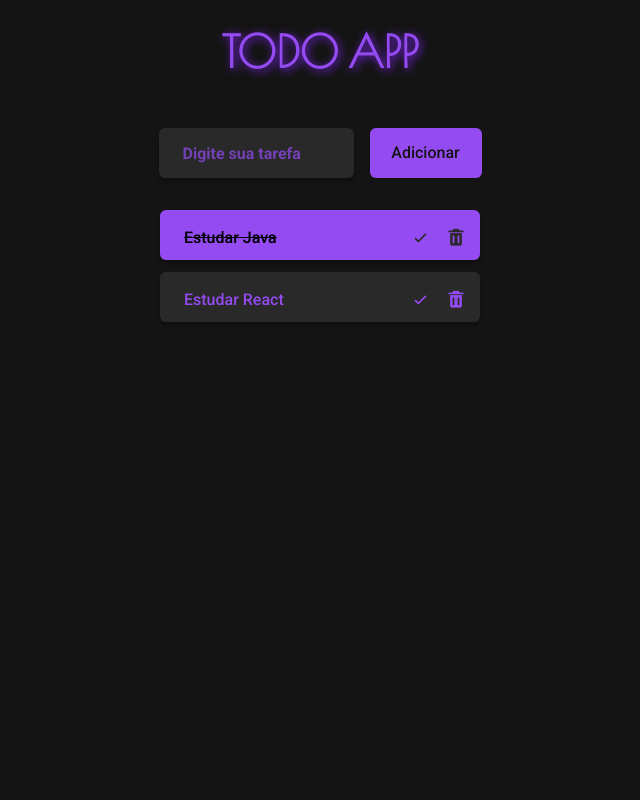
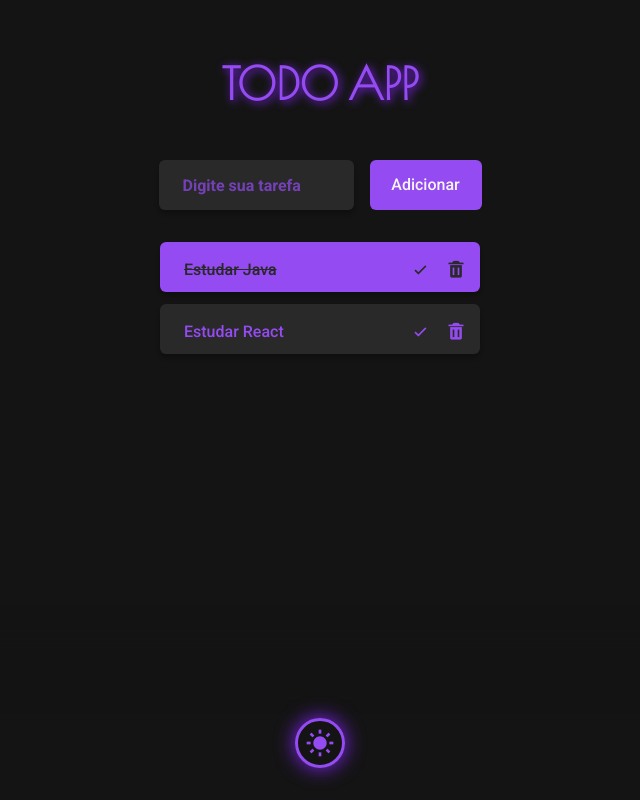
Before and after one commit to dev-jefferson-souza/Todo-App---React, a React (Vite) app: page / in a window 1280 px wide. Shown: the whole page, without its empty margins (320-960 px from the left). Built offline with nearby package versions, Linux system fonts and the light colour scheme.

Commit message:
Dark Mode
Implementando o Dark Mode no projeto.

```diff
--- a/src/App.jsx
+++ b/src/App.jsx
@@ -61,42 +61,44 @@ function App() {
     setListTasks([... newList])
   };
 
-  // const [theme, setTheme] = useState(false);
+  const [theme, setTheme] = useState(false);
 
-  // //Alterando o tema
-  // const toggleTheme = (theme) => {
-  //  if(theme === true){
-  //   setTheme(false);
-  //  } else{
-  //   setTheme(true);
-  //  }
-  // }
+  //Alterando o tema
+  const toggleTheme = (theme) => {
+   if(theme === true){
+    setTheme(false);
+   } else{
+    setTheme(true);
+   }
+   console.log(theme)
+  }
 
 
   return (
-    <Container>
+    <Container theme={theme}>
       <h1 className="title">TODO APP</h1>
       <Spacer />
 
       <Flex direction="row">
         <Input value={task}
+        theme={theme}
         placeholder="Digite sua tarefa"
         onChange={(e) => setTask(e.target.value)}/>
-        <Button onClick={addTask}>Adicionar</Button>
+        <Button theme={theme} onClick={addTask}>Adicionar</Button>
       </Flex>
       <Spacer margin="1rem"/>
 
       <ul>
         {listTasks.map((task) => (
           <>
-            <Item checked={task.checked} key={task.id}>
-              <p>{task.task}</p>
+            <Item theme={theme} checked={task.checked} key={task.id}>
+              <p theme={theme}>{task.task}</p>
               <Flex direction="row">
-                <button>
-                  <i onClick={() => toggleChecked(task.id, task.checked)} class='bx bx-check'></i>
+                <button theme={theme}>
+                  <i theme={theme} onClick={() => toggleChecked(task.id, task.checked)} class='bx bx-check'></i>
                 </button>
-                <button onClick={() => removeTask(task.id)}>
-                  <i class='bx bxs-trash'></i>
+                <button theme={theme} onClick={() => removeTask(task.id)}>
+                  <i theme={theme} class='bx bxs-trash'></i>
                 </button>
               </Flex>
             </Item>
@@ -104,6 +106,14 @@ function App() {
           </>
         ))}
       </ul>
+      <Spacer margin="1rem" padding="1.75rem"/>
+      <div id="sombra">
+        <button theme={theme} id="change-button">
+        <i onClick={() => toggleTheme(theme)} class='bx bxs-sun'></i>
+        <i onClick={() => toggleTheme(theme)} class='bx bxs-moon bx-flip-horizontal' ></i>
+        </button>
+      </div>
+
       <ToastContainer/>
 
     </Container>
--- a/src/styles/index.js
+++ b/src/styles/index.js
@@ -11,40 +11,91 @@ export const GlobalStyle = createGlobalStyle`
 
         --cor-sombra: rgba(0,0,0, 0.25);
 
+        //Variáveis de cores - DARK MODE
+        --cor-primaria-dark: rgb(149, 75, 242);
+        --cor-background-dark: hsl(0,0%,8.0%);
+        --cor-secundaria-dark: hsl(0,0%,16.0%);
+        --cor-complementar-1-dark: #e5e5e5;
+        --cor-complementar-2-dark: rgb(132, 35, 252);
+
         //Variáveis de cores - LIGTH MODE
-        /* --cor-primaria: #BB86FC;
+        --cor-primaria: #BB86FC;
         --cor-background: rgb(245,245,245);
         --cor-secundaria: #fff;
         --cor-complementar-1: #000000;
-        --cor-complementar-2: rgb(96, 57, 145) */
+        --cor-complementar-2: rgb(96, 57, 145)
 
-        //Variáveis de cores - DARK MODE
-        --cor-primaria: rgb(149, 75, 242);
-        --cor-background: hsl(0,0%,8.0%);
-        --cor-secundaria: hsl(0,0%,16.0%);
-        --cor-complementar-1: #e5e5e5;
-        --cor-complementar-2: rgb(132, 35, 252);
 }
 `;
 
 export const Container = styled.div`
-    width: 100%;
+
     min-height: 100vh;
-    background-color: var(--cor-background) ;
+    background-color: ${(props) => props.theme == true ? "var(--cor-background)" : "var(--cor-background-dark)"};
     box-shadow: 0px 4px 4px var(--cor-sombra);
     display: flex;
     flex-direction: column;
     align-items: center;
+    transition: 0.3s;
+    padding: 3rem 1.75rem;
 
-    padding: 1rem 1.75rem;
 
 
     .title{
         font-family: 'Poiret One', cursive;
         font-size: 2.75rem;
         line-height: 4.5rem;
-        color: var(--cor-primaria);
-        filter: drop-shadow(2px 2px 4px var(--cor-complementar-2));
+        color: ${(props) => props.theme == true ? "var(--cor-primaria)" : "var(--cor-primaria-dark)"};
+        filter: drop-shadow(2px 2px 4px ${(props) => props.theme == true ? "none" : "var(--cor-complementar-2-dark)"});
+    }
+
+    //Botão de mudança de tema
+    #change-button{
+        cursor: pointer;
+        height: 50px;
+        width: 50px;
+        border: 3px solid ${(props) => props.theme == true ? "var(--cor-primaria)" : "var(--cor-primaria-dark)"};
+        border-radius: 50%;
+
+        position: fixed;
+        bottom: 2rem;
+        left: 50%;
+        transform: translate(-50%, 0);
+
+        padding: 0.875rem;
+        display: flex;
+        align-items: center;
+        justify-content: center;
+        margin-top: 2rem;
+        z-index: 2;
+
+        font-size: 2rem;
+        transition: 0.3s;
+        background-color: transparent;
+        color: ${(props) => props.theme == true ? "var(--cor-primaria)" : "var(--cor-primaria-dark)"};
+        box-shadow: 0px 0px 20px ${(props) => props.theme == true ? "var(--cor-complementar-2)" : "var(--cor-complementar-2-dark)"};
+    }
+
+    //Icones dentro do botão
+    .bxs-sun{
+        display: ${(props) => props.theme == true ? "none" : "block"};
+    }
+    .bxs-moon{
+        display: ${(props) => props.theme == true ? "block" : "none"};
+    }
+
+    //Fade no fim da página
+    #sombra{
+        display: flex;
+        align-items: center;
+        justify-items: center;
+        position: fixed;
+        bottom: -1rem;
+        width: 100vw;
+        height: 75px;
+        transition: 0.3s;
+        background-color: ${(props) => props.theme == true ? "var(--cor-background)" : "var(--cor-background-dark)"};
+        box-shadow: -10px -40px 40px 36px ${(props) => props.theme == true ? "var(--cor-background)" : "var(--cor-background-dark)"};
     }
 `;
 
@@ -53,22 +104,23 @@ export const Input = styled.input`
     width: 195px;
     height: 50px;
 
-    background-color: var(--cor-secundaria);
+    background-color: ${(props) => props.theme == true ? "var(--cor-secundaria)" : "var(--cor-secundaria-dark)"};
     box-shadow: 0px 4px 4px var(--cor-sombra);
     border:  none;
     border-radius: 6px;
+    transition: 0.3s;
 
     //Interior Input
     font-weight: 700;
     font-size: 1rem;
     line-height: 1.5;
-    color: var(--cor-primaria);
+    color: ${(props) => props.theme == true ? "var(--cor-primaria)" : "var(--cor-primaria-dark)"};
 
     &::placeholder{
         font-weight: 700;
         font-size: 1rem;
         line-height: 1.5;
-        color: var(--cor-primaria);
+        color: ${(props) => props.theme == true ? "var(--cor-primaria)" : "var(--cor-primaria-dark)"};
         opacity: 0.7;
     }
 `;
@@ -82,6 +134,7 @@ export const Flex = styled.div`
 `;
 
 export const Spacer = styled.div`
+    padding: ${(props) => props.padding  || "0px"};
     width: 100%;
     margin: ${(props) => props.margin  || "20px"};
 `;
@@ -89,22 +142,23 @@ export const Spacer = styled.div`
 export const Button = styled.button`
     width: 112px;
     height: 50px;
-    background-color: var(--cor-primaria);
+    background-color: ${(props) => props.theme == true ? "var(--cor-primaria)" : "var(--cor-primaria-dark)"};
     border: none;
     border-radius: 6px;
-    transition: 0.5s;
+    transition: 0.3s;
     cursor: pointer;
 
     &:active, :hover, :focus{
             opacity: 0.7;
-            box-shadow: 0px 0px 12px 5px var(--cor-complementar-2);
+            box-shadow: 0px 0px 12px 5px ${(props) => props.theme == true ? "var(--cor-complementar-2)" : "var(--cor-complementar-2-dark)"};;
         }
 
     //Interior Button
     font-weight: 500;
     font-size: 1rem;
     line-height: 1.5rem;
-    color: var(--cor-background);
+    color: ${(props) => props.theme ? "var(--cor-background)" : "var(--cor-background-dark)"};
+
 `;
 
 export const Item = styled.li`
@@ -112,7 +166,19 @@ export const Item = styled.li`
     min-width: 320px;
     min-height: 50px;
 
-    background-color:  ${(props) => props.checked ? "var(--cor-primaria)" : "var(--cor-secundaria)"};
+    /* background-color:  ${(props) => props.checked ? "var(--cor-primaria)" : "var(--cor-secundaria)"}; */
+    background-color: ${(props) => {
+        if(props.theme != true && props.checked == false){
+            return "var(--cor-secundaria-dark)"
+        } else if(props.theme != true && props.checked == true){
+            return "var(--cor-primaria-dark)"
+        } else if(props.theme == true && props.checked == false){
+            return "var(--cor-secundaria)"
+        } else if(props.theme == true && props.checked == true){
+            return "var(--cor-primaria)"
+        }
+
+    }};
     box-shadow: 0px 4px 4px var(--cor-sombra);
     border-radius: 6px;
     list-style: none;
@@ -127,7 +193,18 @@ export const Item = styled.li`
         font-size: 1rem;
         line-height: 1.5rem;
         text-decoration-line: ${(props) => props.checked  ? "line-through" : "none"};
-        color: ${(props) => props.checked ? "var(--cor-complementar)" : "var(--cor-primaria)"};
+        color: ${(props) => {
+        if(props.theme != true && props.checked == false){
+            return "var(--cor-primaria-dark)"
+        } else if(props.theme != true && props.checked == true){
+            return "var(--cor-secundaria-dark)"
+        } else if(props.theme == true && props.checked == false){
+            return "var(--cor-primaria)"
+        } else if(props.theme == true && props.checked == true){
+            return "var(--cor-secundaria)"
+        }
+
+    }};
 
         //Quebrando linha
         width: 80%;
@@ -139,7 +216,7 @@ export const Item = styled.li`
     button{
         background-color: transparent;
         border: none;
-        transition: 0.5s;
+        transition: 0.3s;
         cursor: pointer;
 
         &:active, :hover, :focus{
@@ -151,6 +228,17 @@ export const Item = styled.li`
 
     i{
         font-size: 1.25rem;
-        color: ${(props) => (props.checked ? "var(--cor-secundaria)" : "var(--cor-primaria)")};
+        color: ${(props) => {
+        if(props.theme != true && props.checked == false){
+            return "var(--cor-primaria-dark)"
+        } else if(props.theme != true && props.checked == true){
+            return "var(--cor-secundaria-dark)"
+        } else if(props.theme == true && props.checked == false){
+            return "var(--cor-primaria)"
+        } else if(props.theme == true && props.checked == true){
+            return "var(--cor-secundaria)"
+        }
+
+    }};
     }
 `;
```
